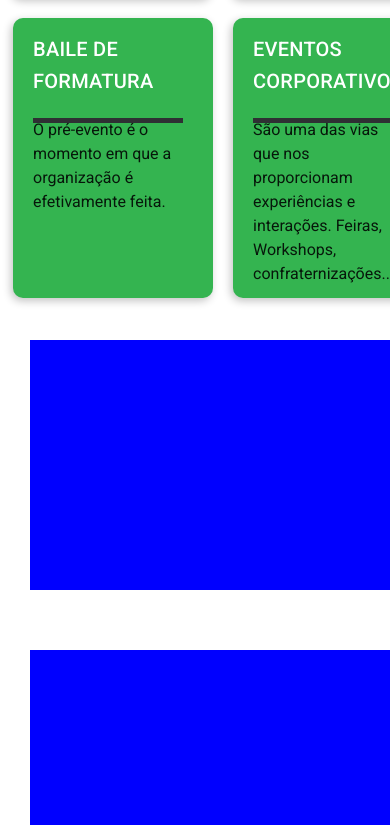
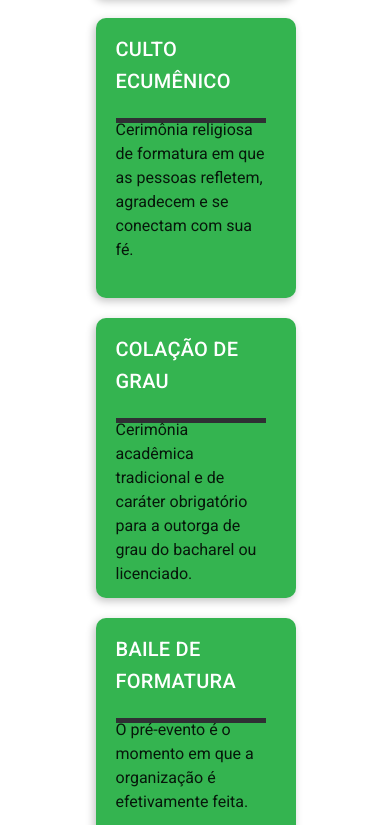
Before and after one commit to WilhamsGomes/glamour-vue, a Vue app: page / in a window 390 px wide. Shown: the part 1172-1997 px from the top of the page. Built offline with nearby package versions, Linux system fonts and the light colour scheme; a web font is replaced by a local one.

Commit message:
Adicionando responsividade

```diff
--- a/src/components/CarouselInfo.vue
+++ b/src/components/CarouselInfo.vue
@@ -126,6 +126,7 @@
   width: 50%;
   display: grid;
   grid-template-columns: 200px 200px 200px;
+  gap: 10px;
 }
 
 .card {
@@ -236,18 +237,19 @@
       width: 100%;
       display: grid;
       grid-template-columns: 200px 200px;
+      gap: 20px;
     }
-
 
     .imagem-div{
       margin: 30px;
       background-color: blue;
-
     }
 
-    .imagem-div div{
-      width: 150px;
-      height: 150px;
+    .galeria div{
+      width: 200px;
+      padding: 10px;
+      height: 200px;
+      margin: 20px;
     }
 
     .events{
@@ -257,4 +259,15 @@
 
 }
 
+@media screen and (max-width: 400px){
+
+    .galeria, .container{
+      width: 100%;
+      display: flex;
+      justify-content: center;
+      align-items: center;
+      flex-direction: column;
+    }
+}
+
 </style>
```
